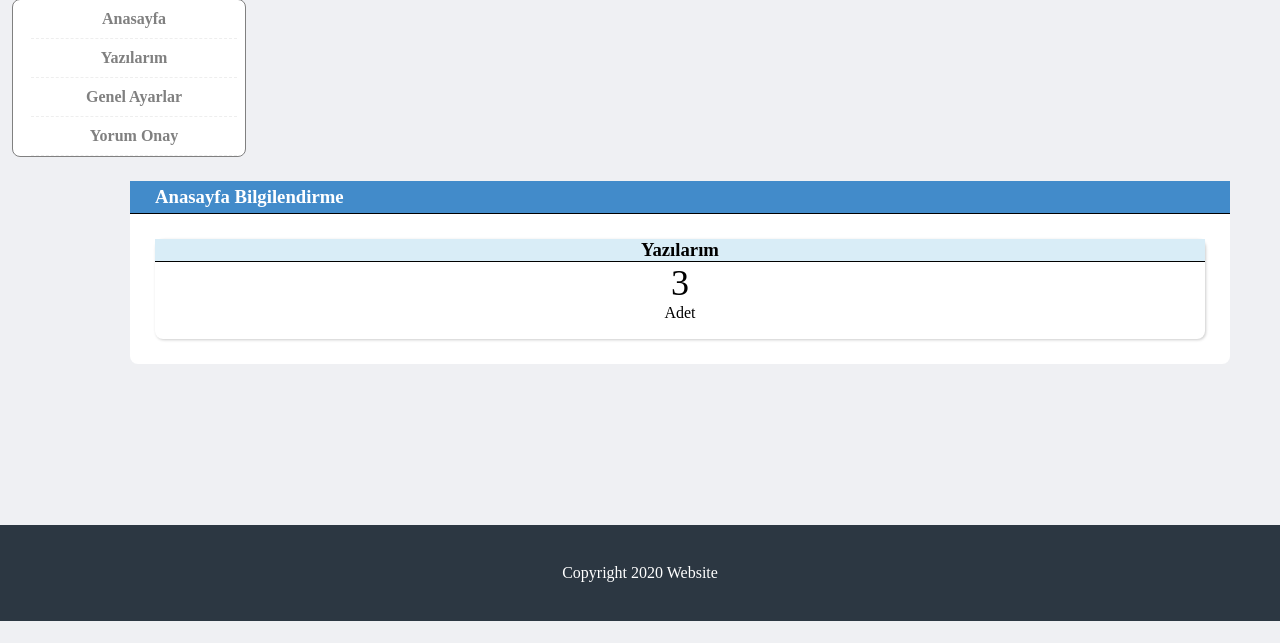
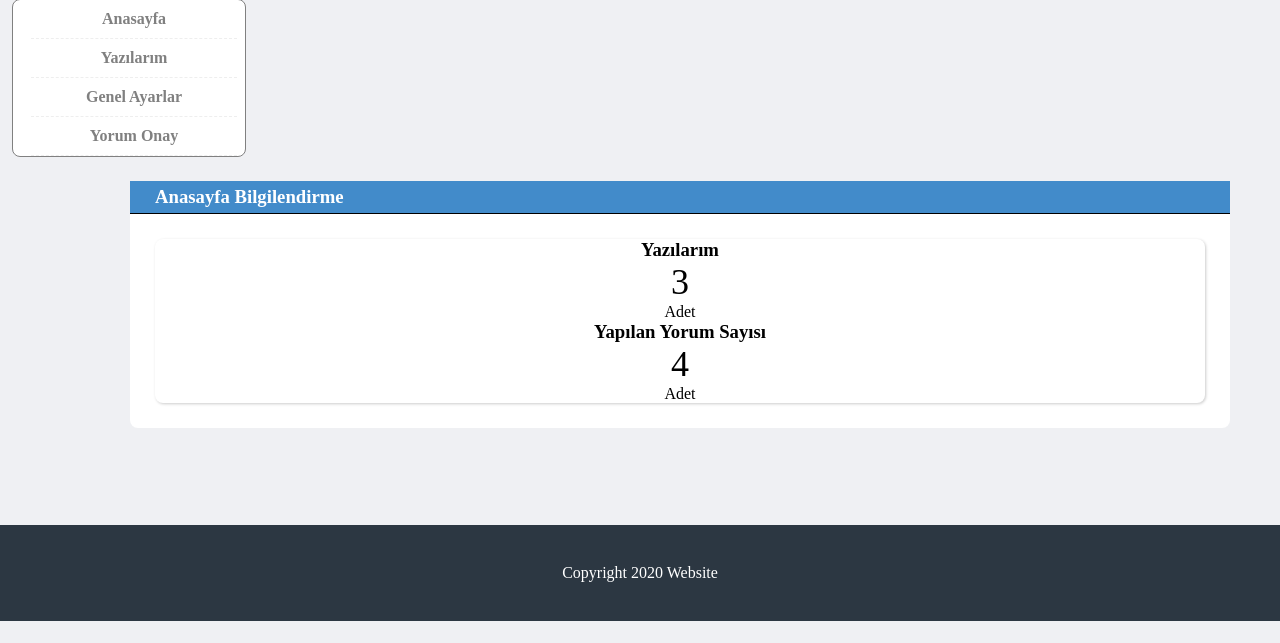
Before and after one commit to korcilm/blog-sitesi, a PHP site: page /admin/index.php in a window 1280 px wide. Shown: the part 97-740 px from the top of the page. Run offline with PHP 8.4, Linux system fonts and the light colour scheme; the visitor is signed in with stand-in values (Sample User, id 1); data comes from the database, SQL or seed files in the repository.

Commit message:
Update index.php

```diff
--- a/admin/index.php
+++ b/admin/index.php
@@ -1,7 +1,5 @@
 <!-- header -->
 <?php include 'header.php'; ?>
-
-
 <!-- side bar -->
 <?php include 'sidebar.php'; ?>
 <div class="container">
@@ -10,7 +8,7 @@
 			<h3>Anasayfa Bilgilendirme</h3>
 		</div>
 		<div class="panel-info">
-			<div class="heading">
+			<div class="info-heading">
 				<?php
 				$query=$db->prepare("SELECT * FROM yazilarim");
 				$query->execute();
@@ -23,12 +21,22 @@
 					<br>Adet
 				</center>
 			</div>
+			<div class="info-heading">
+				<?php
+				$query=$db->prepare("SELECT * FROM yorumlar");
+				$query->execute();
+				$query->fetch(PDO::FETCH_ASSOC);
+				$ysay=$query->rowCount();
+				?>
+				<center>
+					<h3>Yapılan Yorum Sayısı</h3>
+					<span style="font-size: 36px;"><?php echo $ysay ?></span>
+					<br>Adet
+				</center>
+			</div>
 		</div>
 	</div>
 </div>
 </div>
-
-
-
 <!-- footer -->
 <?php include 'footer.php'; ?>
```
